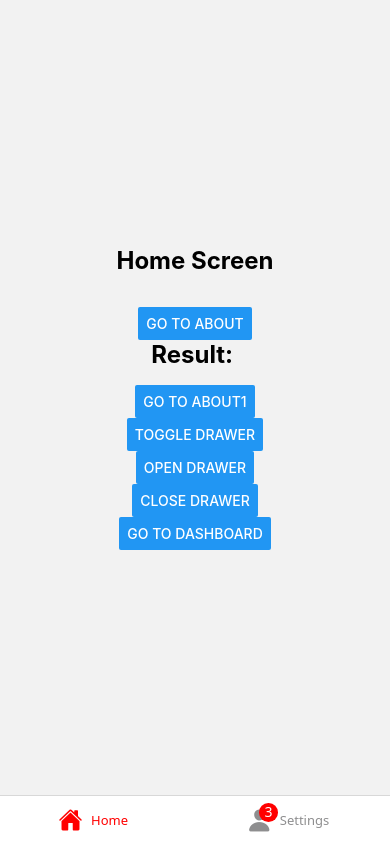
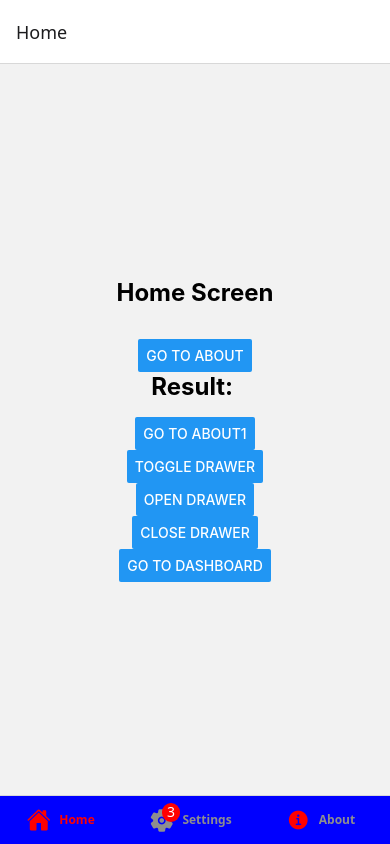
Before and after one commit to mpawel79/react-native-training, a React Native app: screen / in a window 390 px wide. Built offline with nearby package versions, Linux system fonts and the light colour scheme.

Commit message:
added stacked screen

```diff
--- a/App.js
+++ b/App.js
@@ -1,24 +1,50 @@
 import { NavigationContainer } from '@react-navigation/native';
 import { createBottomTabNavigator } from '@react-navigation/bottom-tabs';
+import { Ionicons } from '@expo/vector-icons';
 
 import HomeScreen from './screens/HomeScreen';
 import SettingsScreen from './screens/SettingsScreen';
-import { Ionicons } from '@expo/vector-icons';
+import AppStack from './AppStack';
 
 const Tab = createBottomTabNavigator();
+
+const commonOptions = {
+  headerShown: true,
+  tabBarActiveTintColor: 'red',
+  tabBarLabelStyle: { fontSize: 12, fontWeight: 'bold' },
+  tabBarLabelPosition: 'beside-icon',
+  tabBarStyle: { backgroundColor: 'blue' }
+};
 
 export default function App() {
   return (
     <NavigationContainer>
-      <Tab.Navigator screenOptions={{
-        tabBarLabelPosition: "beside-icon",
-
-        tabBarActiveTintColor : 'blue'}}>
-        <Tab.Screen name="Home" component={HomeScreen}
-        options={{ headerShown: false, tabBarIcon: ({ color, size }) => <Ionicons name="person" color={color} size={size} />, tabBarActiveTintColor: 'red' ,
-        tabBarIcon: ()=> <Ionicons name="home" color="red" size={24} />}} />
-        <Tab.Screen  name="Settings" component={SettingsScreen}
-        options={{ tabBarBadge: 3, tabBarBadgeStyle: { backgroundColor: 'red', color: 'white' },  headerShown: false, tabBarIcon: ({ color, size }) => <Ionicons name="person" color={color} size={size} /> }} />
+      <Tab.Navigator screenOptions={commonOptions}>
+        <Tab.Screen
+          name="Home"
+          component={HomeScreen}
+          options={{
+            tabBarIcon: () => <Ionicons name="home" color="red" size={24} />,
+            tabBarLabel: 'Home'
+          }}
+        />
+        <Tab.Screen
+          name="Settings"
+          component={SettingsScreen}
+          options={{
+            tabBarIcon: ({ color, size }) => <Ionicons name="settings" color={color} size={size} />,
+            tabBarBadge: 3,
+            tabBarBadgeStyle: { backgroundColor: 'red', color: 'white' }
+          }}
+        />
+        <Tab.Screen
+          name="About Stack"
+          component={AppStack}
+          options={{
+            tabBarIcon: () => <Ionicons name="information-circle" color="red" size={24} />,
+            tabBarLabel: 'About'
+          }}
+        />
       </Tab.Navigator>
     </NavigationContainer>
   );
--- /dev/null
+++ b/AppStack.js
@@ -0,0 +1,42 @@
+import { Pressable, Text } from "react-native";
+import { createNativeStackNavigator } from "@react-navigation/native-stack";
+import HomeScreen from "./screens/HomeScreen";
+import AboutScreen from "./screens/AboutScreen";
+
+const Stack = createNativeStackNavigator();
+
+export default function AboutStack() {
+  return (
+    <Stack.Navigator
+      screenOptions={{
+        headerStyle: { backgroundColor: "#6a51ae" },
+        headerTitleStyle: { fontWeight: "bold" },
+        headerTintColor: "#fff",
+        contentStyle: { backgroundColor: "#e8e4f3" },
+        headerRight: () => (
+          <Pressable onPress={() => alert("Menu button pressed!")}>
+            <Text style={{ color: "#fff", fontSize: 16 }}>Menu</Text>
+          </Pressable>
+        ),
+      }}
+    >
+      <Stack.Screen
+        name="Home"
+        component={HomeScreen}
+        options={{
+          title: "Welcome Home",
+        }}
+      />
+      <Stack.Screen
+        name="About"
+        component={AboutScreen}
+        initialParams={{
+          name: "Guest",
+        }}
+        options={({ route }) => ({
+          title: route.params.name,
+        })}
+      />
+    </Stack.Navigator>
+  );
+}
```
